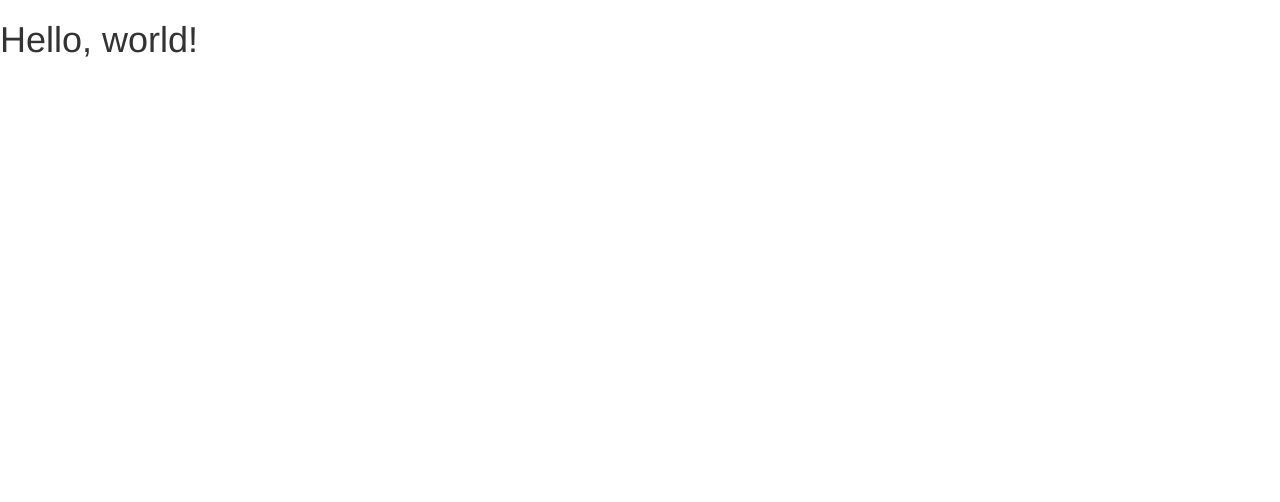
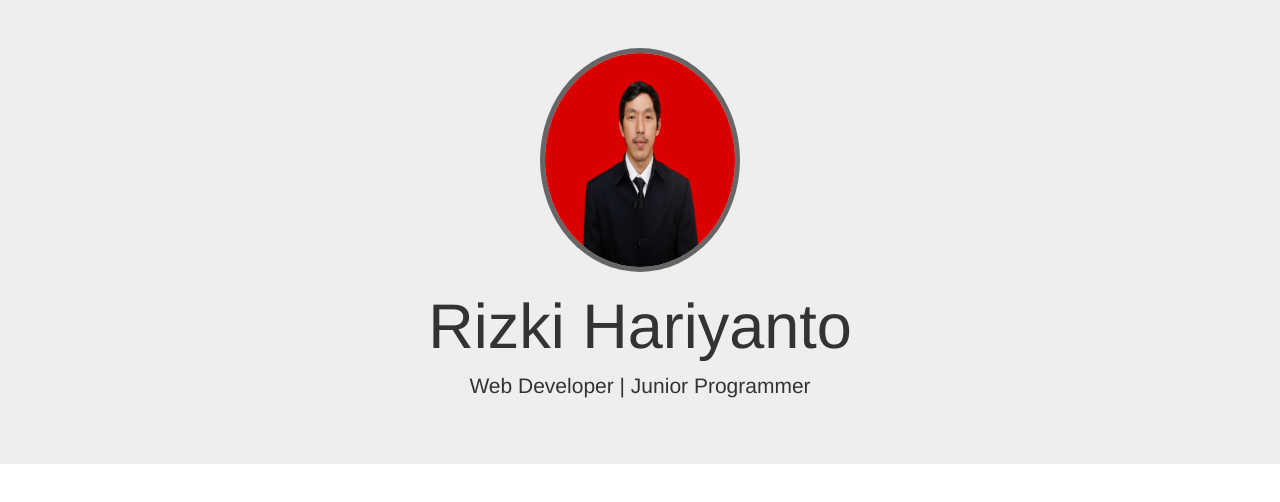
Before and after one commit to rizkihariyanto23/rizkihariyanto23.github.io, a plain HTML site: page index.html in a window 1280 px wide. Drawn offline with nearby package versions, Linux system fonts and the light colour scheme.

Commit message:
membuat class jumbotron

```diff
--- a/css/style.css
+++ b/css/style.css
@@ -7,7 +7,6 @@ body {
 }
 
 .jumbotron img {
-    border-radius: 50%;
     width: 200px;
     border: 5px solid #666;
 }
--- a/index.html
+++ b/index.html
@@ -10,6 +10,7 @@
     <!-- Bootstrap -->
     <link rel="stylesheet" href="https://stackpath.bootstrapcdn.com/bootstrap/3.4.1/css/bootstrap.min.css" integrity="sha384-HSMxcRTRxnN+Bdg0JdbxYKrThecOKuH5zCYotlSAcp1+c8xmyTe9GYg1l9a69psu" crossorigin="anonymous">
     <link rel="stylesheet" href="css/bootstrap.min.css">
+    <link rel="stylesheet" href="css/style.css">
 
     <!-- HTML5 shim and Respond.js for IE8 support of HTML5 elements and media queries -->
     <!-- WARNING: Respond.js doesn't work if you view the page via file:// -->
@@ -19,7 +20,14 @@
     <![endif]-->
   </head>
   <body>
-    <h1>Hello, world!</h1>
+
+    <!-- jumbotron  -->
+    <div class="jumbotron text-center">
+        <img src="img/rizki.jpg" class="img-circle">
+        <h1>Rizki Hariyanto</h1>
+        <p>Web Developer | Junior Programmer</p>
+    </div>
+    <!-- akhir jumbotron -->
 
     <!-- jQuery (necessary for Bootstrap's JavaScript plugins) -->
     <script src="https://code.jquery.com/jquery-1.12.4.min.js" integrity="sha384-nvAa0+6Qg9clwYCGGPpDQLVpLNn0fRaROjHqs13t4Ggj3Ez50XnGQqc/r8MhnRDZ" crossorigin="anonymous"></script>
```
